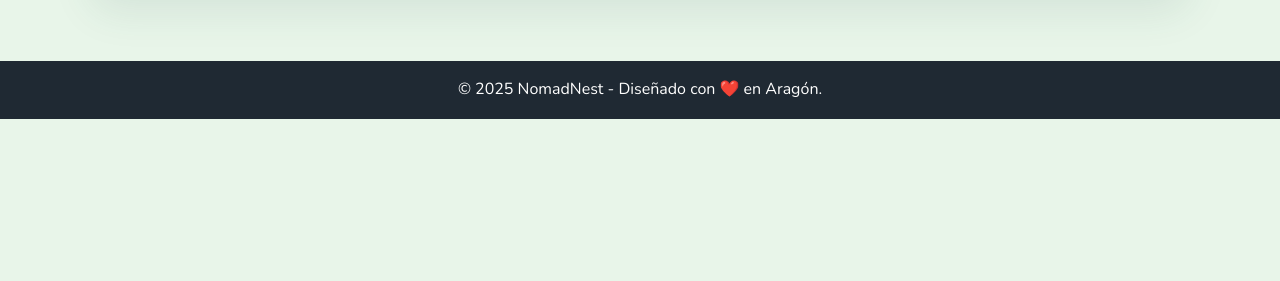
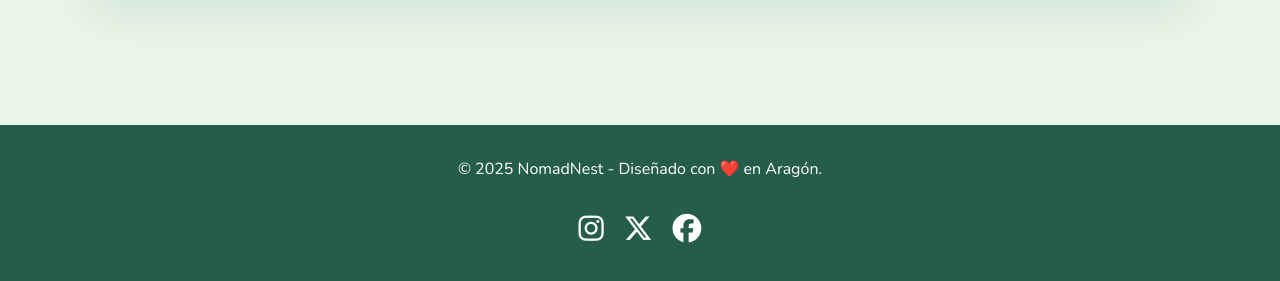
Before and after one commit to 8sandro8/NomadNest, a plain HTML site: page frontend/index.html in a window 1280 px wide. Shown: the part 2588-2869 px from the top of the page. Before the commit the page ends 2707 px from the top, so only its background shows below. Drawn offline with nearby package versions, Linux system fonts and the light colour scheme; no server answers.

Commit message:
Agregamos iconos de redes sociales

```diff
--- a/frontend/css/styles.css
+++ b/frontend/css/styles.css
@@ -277,3 +277,38 @@ main .admin-section {
     .contact-container { grid-template-columns: 1fr; }
     .map-wrapper { height: 300px; }
 }
+
+/* --- FOOTER & REDES SOCIALES --- */
+.main-footer {
+    background-color: var(--color-primary);
+    color: white;
+    padding: 2rem 0;
+    margin-top: 4rem;
+    text-align: center;
+}
+
+.footer-content {
+    max-width: 1200px;
+    margin: 0 auto;
+    display: flex;
+    flex-direction: column;
+    align-items: center;
+    gap: 1.5rem;
+}
+
+.social-links {
+    display: flex;
+    gap: 20px;
+}
+
+.social-links a {
+    color: white;
+    font-size: 1.8rem;
+    transition: all 0.3s ease;
+}
+
+/* Al pasar el ratón se ponen naranjas y suben */
+.social-links a:hover {
+    color: var(--color-secondary);
+    transform: translateY(-5px);
+}
--- a/frontend/index.html
+++ b/frontend/index.html
@@ -6,6 +6,7 @@
     <title>NomadNest | Naturaleza y Conexión</title>
     <link rel="preconnect" href="https://fonts.googleapis.com">
     <link rel="preconnect" href="https://fonts.gstatic.com" crossorigin>
+    <link rel="stylesheet" href="https://cdnjs.cloudflare.com/ajax/libs/font-awesome/6.5.1/css/all.min.css">
     <link href="https://fonts.googleapis.com/css2?family=Nunito:wght@400;700&family=Sora:wght@600;800&display=swap" rel="stylesheet">
     <link rel="stylesheet" href="css/styles.css">
 </head>
@@ -103,8 +104,22 @@
         </section>
     </main>
 
-    <footer style="background: var(--color-accent); color: white; text-align: center; padding: 1rem;">
-        <p>© 2025 NomadNest - Diseñado con ❤️ en Aragón.</p>
+    <footer class="main-footer">
+        <div class="footer-content">
+            <p>© 2025 NomadNest - Diseñado con ❤️ en Aragón.</p>
+
+            <div class="social-links">
+                <a href="https://instagram.com" target="_blank" aria-label="Instagram">
+                    <i class="fa-brands fa-instagram"></i>
+                </a>
+                <a href="https://twitter.com" target="_blank" aria-label="Twitter">
+                    <i class="fa-brands fa-x-twitter"></i>
+                </a>
+                <a href="https://facebook.com" target="_blank" aria-label="Facebook">
+                    <i class="fa-brands fa-facebook"></i>
+                </a>
+            </div>
+        </div>
     </footer>
 
     <script src="js/app.js?v=san_valero_edition"></script>
```
